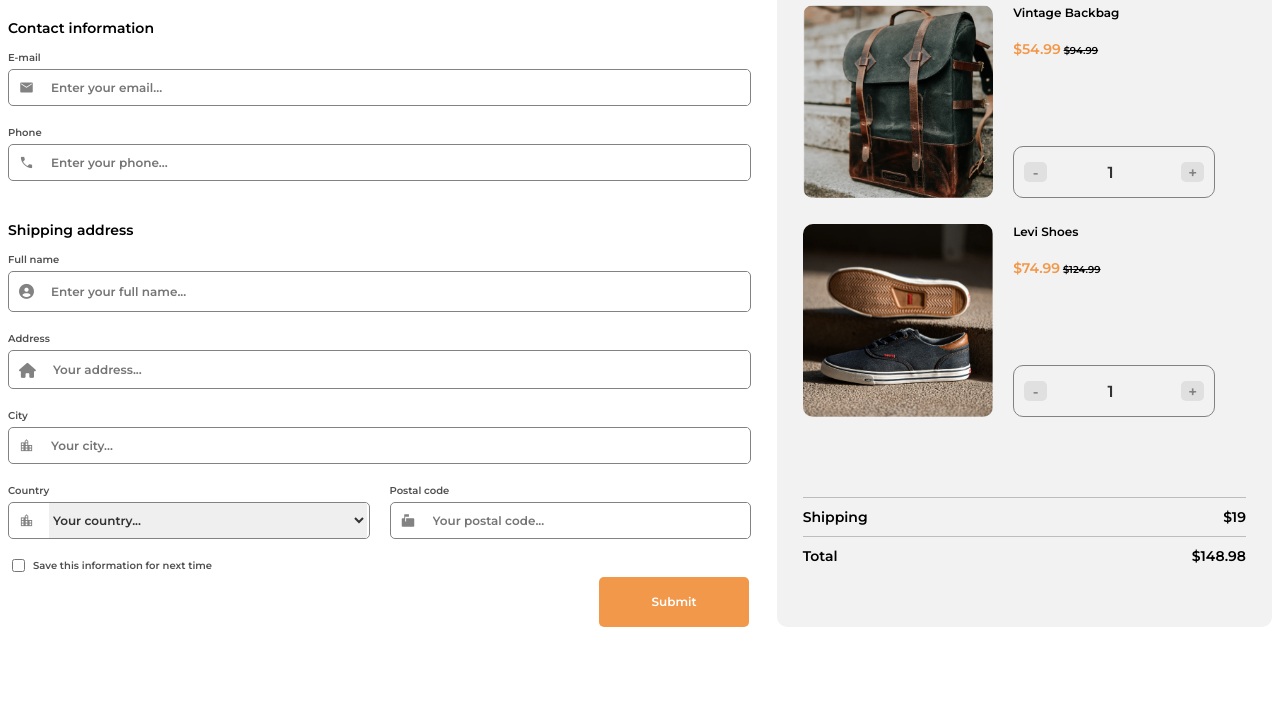
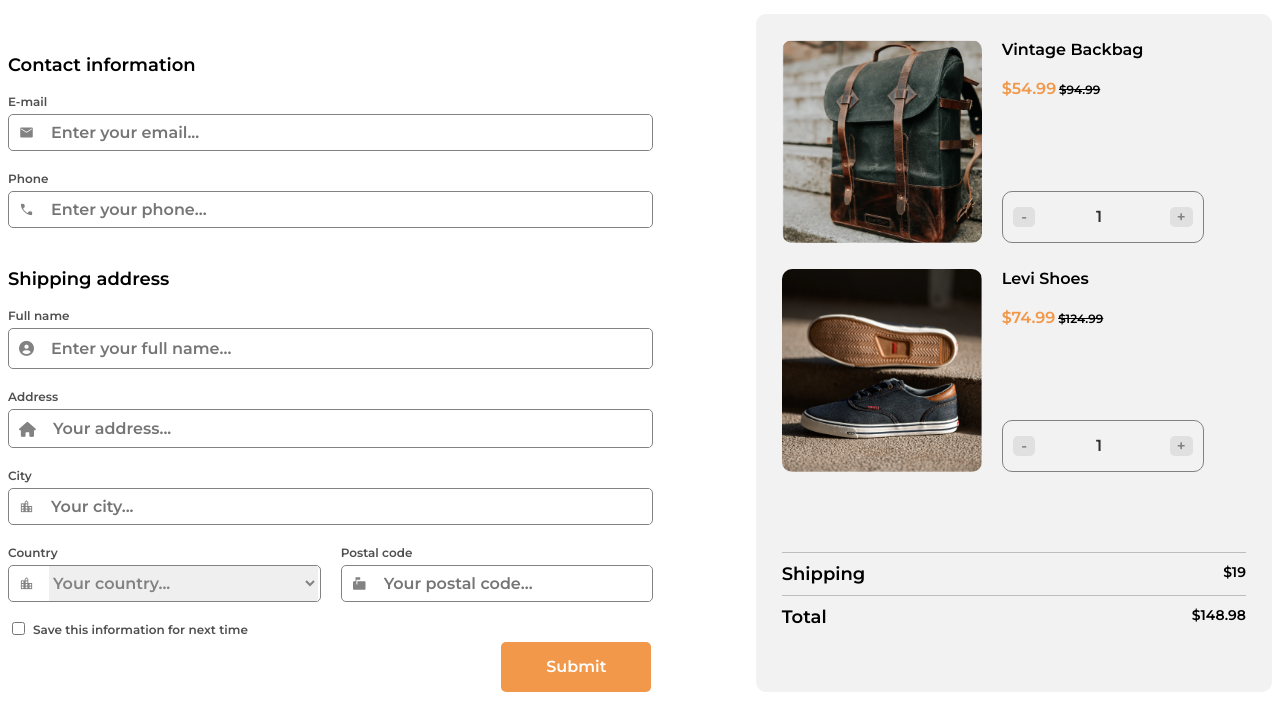
Before and after one commit to KirilKaloyanov/DevChallenges, a plain HTML site: page responsive/06checkout-page/index.html in a window 1280 px wide. Shown: the part 90-800 px from the top of the page. Drawn offline with nearby package versions, Linux system fonts and the light colour scheme.

Commit message:
Challenge completed

```diff
--- a/responsive/06checkout-page/index.html
+++ b/responsive/06checkout-page/index.html
@@ -126,7 +126,7 @@
               <span class="material-symbols-outlined">
                 location_city
               </span>
-              <select required id="country">
+              <select required id="country" class="placeholder">
                 <option selected disabled>Your country...</option>
                 <option>Bulgaria</option>
                 <option>Croatia</option>
@@ -157,4 +157,16 @@
     </main>
   </body>
 
+  <script>
+    let selectElement = document.querySelector('select');
+
+    selectElement.addEventListener('change', function() {
+      if (selectElement.value == 'Your country...') {
+        selectElement.classList.add('placeholder')
+      } else {
+        selectElement.classList.remove('placeholder')
+      }
+    })
+  </script>
+
 </html>
--- a/responsive/06checkout-page/style.css
+++ b/responsive/06checkout-page/style.css
@@ -37,14 +37,20 @@ h2 {
     font-size: 2.4rem;
 }
 
+@media screen and (min-width: 900px) {
+    h2 {
+        font-size: 3.6rem;
+    }
+}
+
 main {
     display: grid;
-    gap: 2vw;
+    gap: 8vw;
 }
 
-@media screen and (min-width: 800px) {
+@media screen and (min-width: 900px) {
     main {
-        grid-template-columns: 3fr 2fr;
+        grid-template-columns: 5fr 4fr;
     }
 
     .contact {
@@ -100,6 +106,16 @@ h4 {
     text-decoration: line-through;
 }
 
+@media screen and (min-width: 900px) {
+    h4, .discount-price {
+        font-size: 1.6rem;
+    }
+
+    .former-price {
+        font-size: 1.2rem;
+    }
+}
+
 .counter {
     border: 1px solid var(--grey-828282);
     border-radius: 1rem;
@@ -143,6 +159,12 @@ section > div:first-of-type {
     margin-top: 8rem;
 }
 
+@media screen and (min-width: 900px) {
+    section > div > span:first-of-type {
+        font-size: 1.8rem;
+    }
+}
+
 
 
 /* FORM*/
@@ -153,11 +175,23 @@ h3 {
     font-size: 1.4rem;
 }
 
+@media screen and (min-width: 900px) {
+    h3 {
+        font-size: 1.8rem;
+    }
+}
+
 label {
     display: block;
     font-size: 1rem;
     margin-bottom: .5rem;
     color: var(--grey-4f4f4);
+}
+
+@media screen and (min-width: 900px) {
+    label {
+        font-size: 1.2rem;
+    }
 }
 
 .field {
@@ -182,8 +216,26 @@ input, select {
     color: var(--grey-333333);
 }
 
+@media screen and (min-width: 900px) {
+    input, select {
+        font-size: 1.6rem;
+    }
+}
+
 input, select:focus {
     outline: none;
+}
+
+.placeholder {
+    color: var(--grey-828282);
+}
+
+option {
+    color: var(--grey-333333);
+}
+
+option:disabled {
+    color: var(--grey-828282);
 }
 
 input[type='submit'] {
@@ -198,6 +250,12 @@ input[type='submit'] {
 ::placeholder {
     font-family: 'Montserrat', sans-serif;
     font-size: 1.2rem;
+}
+
+@media screen and (min-width: 900px) {
+    ::placeholder {
+        font-size: 1.6rem;
+    }
 }
 
 .form-grid {
@@ -223,6 +281,13 @@ input[type='checkbox'] {
 
 label > div {
     margin-left: 2.5rem;
+    font-size: 1rem;
+}
+
+@media screen and (min-width: 900px) {
+    label > div {
+        font-size: 1.2rem;
+    }
 }
 
 .submit-button {
```
